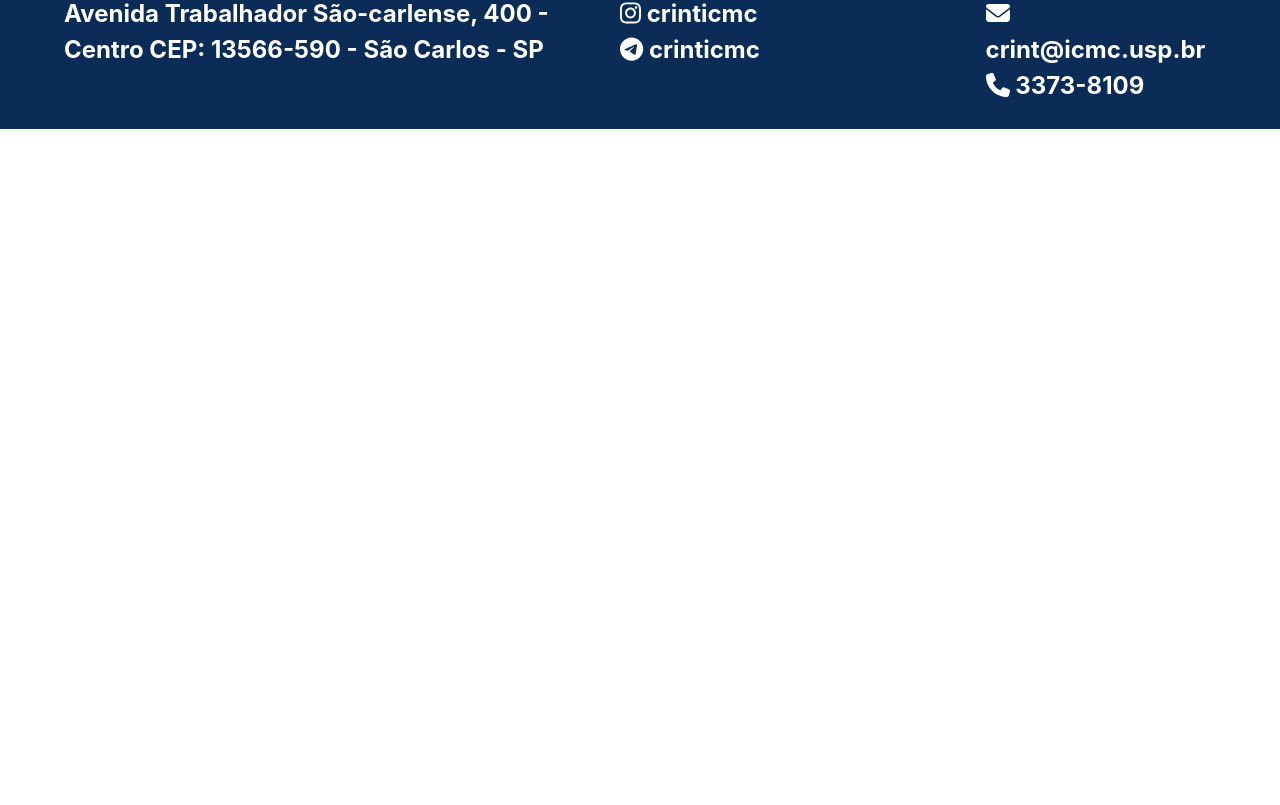
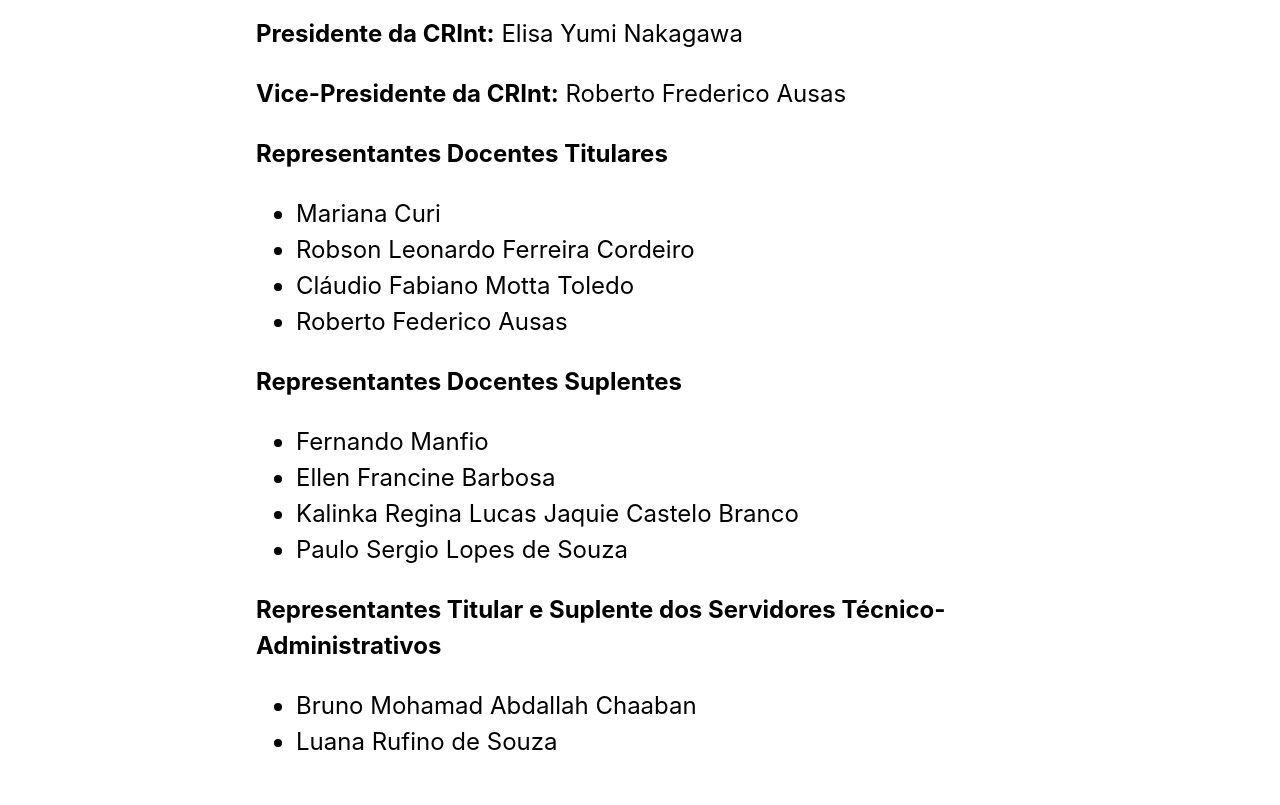
Before and after one commit to CRInt-ICMC/crint-site, a React (Vite) app in the folder crint-site/: page / in a window 1280 px wide. Shown: the part 2415-3220 px from the top of the page. Before the commit the page ends 2544 px from the top, so only its background shows below. Built offline with nearby package versions, Linux system fonts and the light colour scheme.

Commit message:
Atualizações dos créditos

```diff
--- a/crint-site/src/pages/credits.tsx
+++ b/crint-site/src/pages/credits.tsx
@@ -15,6 +15,17 @@ const assets = () => (
     </>
 )
 
+const participantes = () => (
+    <>
+        <p>O site foi desenvolvido com a participação de:</p>
+        <ul>
+            <li>Elisa Yumi Nakagawa (diretora do projeto)</li>
+            <li>Fernanda Maria Ortega Magro (coordenadora do projeto)</li>
+            <li>Pedro Henrique Vilela do Nascimento (estagiário desenvolvedor do projeto)</li>
+        </ul>
+    </>
+)
+
 const Creditos = () => {
     return (
         <div id='credits-root'>
@@ -26,6 +37,10 @@ const Creditos = () => {
                 body={assets()}
                 style={{backgroundColor: BEJE_CLARO}}
                 />
+            <TopicSection
+                title='Participantes'
+                body={participantes()}
+                />
         </div>
     );
 }
--- a/crint-site/src/pages/homepage.tsx
+++ b/crint-site/src/pages/homepage.tsx
@@ -21,8 +21,7 @@ const NovidadesAvisos = () => (
     </>
 )
 
-const CRInt = () => {
-    return (
+const CRInt = () => (
     <>
         <p>
             A Comissão de Relações Internacionais (CRInt) do ICMC foi criada em 2010 a partir da descentralização promovida pela Reitoria da USP em relação às atividades de internacionalização.
@@ -37,8 +36,36 @@ const CRInt = () => {
             Missão: Zelar pelo estimulo e difusão das ações de internacionalização.
         </p>
     </>
-    );
-}
+)
+
+const EquipeCRint = () => (
+    <>
+        <p><b>Presidente da CRInt:</b> Elisa Yumi Nakagawa</p>
+        <p><b>Vice-Presidente da CRInt:</b> Roberto Frederico Ausas</p>
+
+        <p><b>Representantes Docentes Titulares</b></p>
+        <ul>
+            <li>Mariana Curi</li>
+            <li>Robson Leonardo Ferreira Cordeiro</li>
+            <li>Cláudio Fabiano Motta Toledo</li>
+            <li>Roberto Federico Ausas</li>
+        </ul>
+
+        <p><b>Representantes Docentes Suplentes</b></p>
+        <ul>
+            <li>Fernando Manfio</li>
+            <li>Ellen Francine Barbosa</li>
+            <li>Kalinka Regina Lucas Jaquie Castelo Branco</li>
+            <li>Paulo Sergio Lopes de Souza</li>
+        </ul>
+
+        <p><b>Representantes Titular e Suplente dos Servidores Técnico-Administrativos</b></p>
+        <ul>
+            <li>Bruno Mohamad Abdallah Chaaban</li>
+            <li>Luana Rufino de Souza</li>
+        </ul>
+    </>
+)
 
 const Homepage = () => {
     return (
@@ -57,6 +84,10 @@ const Homepage = () => {
                 body={CRInt()}
                 style={{backgroundColor: MARMORE}}
                 />
+            <TopicSection
+                title='Composição da CRInt'
+                body={EquipeCRint()}
+                />
         </div>
     )
 }
```
Lines whose indentation alone changed are shown as unchanged.
